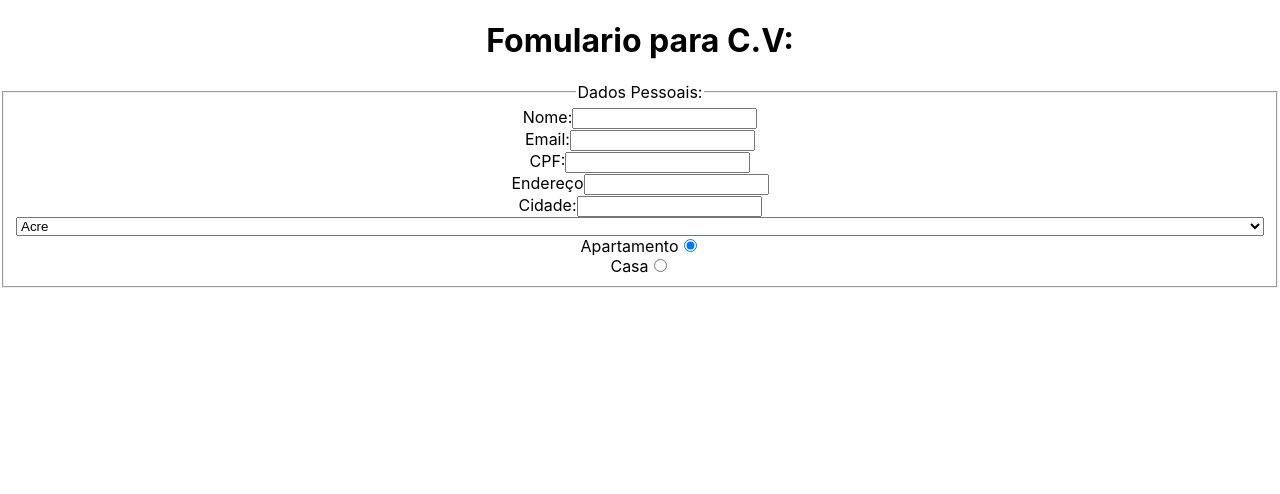
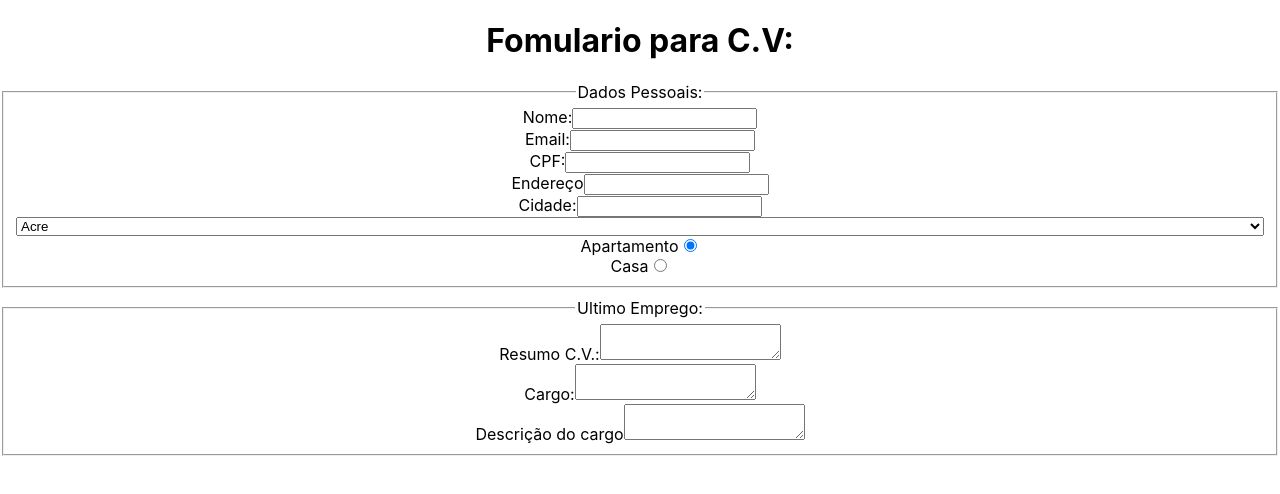
Before and after one commit to guilhermehjunior/trybe-exercises, a React (Create React App) app in the folder Desenvolvimento-Front-End/Bloco_12/12.2/my-form-2.0/: page / in a window 1280 px wide. Shown: the top 494 px of the page. Built offline with nearby package versions, Linux system fonts and the light colour scheme.

Commit message:
finalizando os componentes lastjob e textarea e adicionando css ao lastjob

```diff
--- a/Desenvolvimento-Front-End/Bloco_12/12.2/my-form-2.0/src/App.js
+++ b/Desenvolvimento-Front-End/Bloco_12/12.2/my-form-2.0/src/App.js
@@ -1,5 +1,6 @@
 import React from 'react';
 import PersonalData from './Components/PersonalData';
+import LastJob from './Components/LastJob';
 import './App.css';
 
 
@@ -10,6 +11,7 @@ class App extends React.Component {
         <h1>Fomulario para C.V:</h1>
         <form>
           <PersonalData />
+          <LastJob />
         </form>
       </div>
     );
--- /dev/null
+++ b/Desenvolvimento-Front-End/Bloco_12/12.2/my-form-2.0/src/Components/LastJob.css
@@ -0,0 +1,5 @@
+.fieldset-ultimo-emprego{
+  display: flex;
+  flex-direction: column;
+  margin-bottom: 15px;
+}
--- a/Desenvolvimento-Front-End/Bloco_12/12.2/my-form-2.0/src/Components/LastJob.js
+++ b/Desenvolvimento-Front-End/Bloco_12/12.2/my-form-2.0/src/Components/LastJob.js
@@ -1,16 +1,18 @@
 import React from 'react';
 import TextArea from './TextArea';
+import './LastJob.css'
 
 class LastJob extends React.Component {
   constructor(props) {
-    super();
+    super(props);
+
+    this.changeHandle = this.changeHandle.bind(this);
 
     this.state = {
       resumo: '',
       cargo: '',
       descricao: '',
     }
-
   }
 
   changeHandle(event) {
@@ -23,14 +25,32 @@ class LastJob extends React.Component {
 
   render() {
     return (
-      <fieldset>
+      <fieldset className="fieldset-ultimo-emprego">
+        <legend>Ultimo Emprego:</legend>
         <TextArea
           textAreaLabel="Resumo C.V.:"
           textAreaName="resumo"
           textAreaOnChange={ this.changeHandle }
+          textAreaValue= { this.state.resumo }
           textAreaLength={ 1000 }
+        />
+        <TextArea
+          textAreaLabel="Cargo:"
+          textAreaName="cargo"
+          textAreaOnChange={ this.changeHandle }
+          textAreaValue= { this.state.cargo }
+          textAreaLength={ 40 }
+        />
+        <TextArea
+          textAreaLabel="Descrição do cargo"
+          textAreaName="descricao"
+          textAreaOnChange={ this.changeHandle }
+          textAreaValue= { this.state.descricao }
+          textAreaLength={ 500 }
         />
       </fieldset>
     );
   }
 }
+
+export default LastJob;
--- a/Desenvolvimento-Front-End/Bloco_12/12.2/my-form-2.0/src/Components/PersonalData.css
+++ b/Desenvolvimento-Front-End/Bloco_12/12.2/my-form-2.0/src/Components/PersonalData.css
@@ -1,4 +1,5 @@
 .fieldset-dados-pessoais{
   display: flex;
   flex-direction: column;
+  margin-bottom: 10px;
 }
--- a/Desenvolvimento-Front-End/Bloco_12/12.2/my-form-2.0/src/Components/TextArea.js
+++ b/Desenvolvimento-Front-End/Bloco_12/12.2/my-form-2.0/src/Components/TextArea.js
@@ -2,12 +2,20 @@ import React from 'react';
 
 class TextArea extends React.Component {
   render() {
-    const { textAreaName, textAreaLabel, textAreaOnChange, textAreaLength } = this.props;
+    const {
+      textAreaName,
+      textAreaLabel,
+      textAreaValue,
+      textAreaOnChange,
+      textAreaLength
+    } = this.props;
+
     return (
       <label>
         { textAreaLabel }
         <textarea
         name={ textAreaName }
+        value= { textAreaValue }
         onChange={ textAreaOnChange }
         maxLength={ textAreaLength }
         required/>
```
